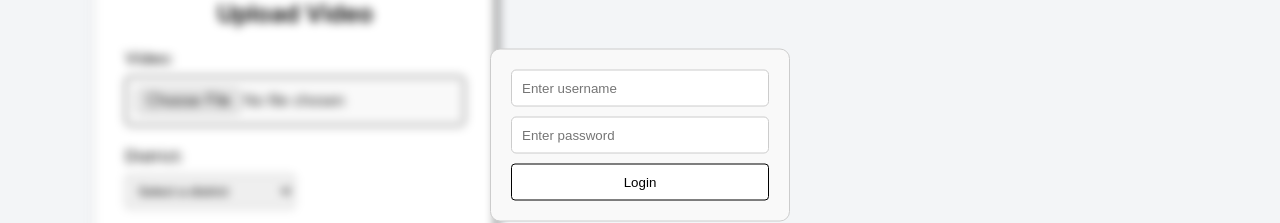
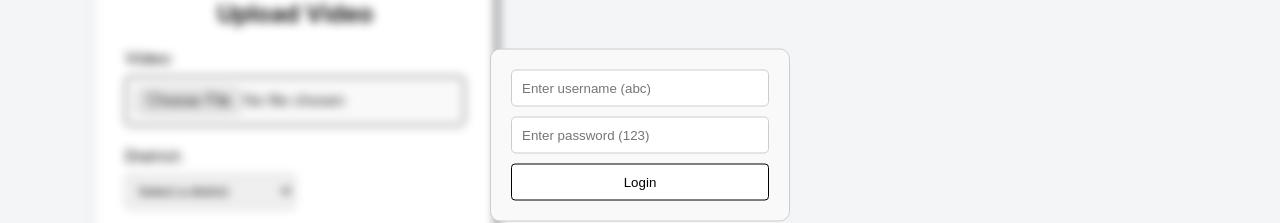
Before and after one commit to devajsanghvi15/kspDevelopment, a React (Create React App) app in the folder frontend/: page / in a window 1280 px wide. Shown: the part 265-488 px from the top of the page. Built offline with nearby package versions, Linux system fonts and the light colour scheme; the HTML template or start-up script is replaced by a standard one.

Commit message:
form added ID PASS visible

```diff
--- a/frontend/src/components/Login.js
+++ b/frontend/src/components/Login.js
@@ -20,14 +20,14 @@ function LoginForm({ onLogin }) {
         type="text"
         value={username}
         onChange={(e) => setUsername(e.target.value)}
-        placeholder="Enter username"
+        placeholder="Enter username (abc)"
         className="login-input"
       />
       <input
         type="password"
         value={password}
         onChange={(e) => setPassword(e.target.value)}
-        placeholder="Enter password"
+        placeholder="Enter password (123)"
         className="login-input"
       />
       <button type="submit" className="login-button">Login</button>
--- a/frontend/src/pages/Home.js
+++ b/frontend/src/pages/Home.js
@@ -114,7 +114,7 @@ function Home() {
       <div className="form-container">
         <h2 className="form-heading">Upload Video</h2>
         {error && <div className="error-message">{error}</div>}
-        {submitted && <div className="success-message">Form submitted successfully!</div>}
+        {submitted && <div className="success-message">Form submitted successfully! </div>}
         <form className="form" onSubmit={handleSubmit}>
           <div className="form-group">
             <label htmlFor="video" className="form-label">Video:</label>
```
Also changed, not shown: 1 other file (tests, documents, lock files or other folders).
